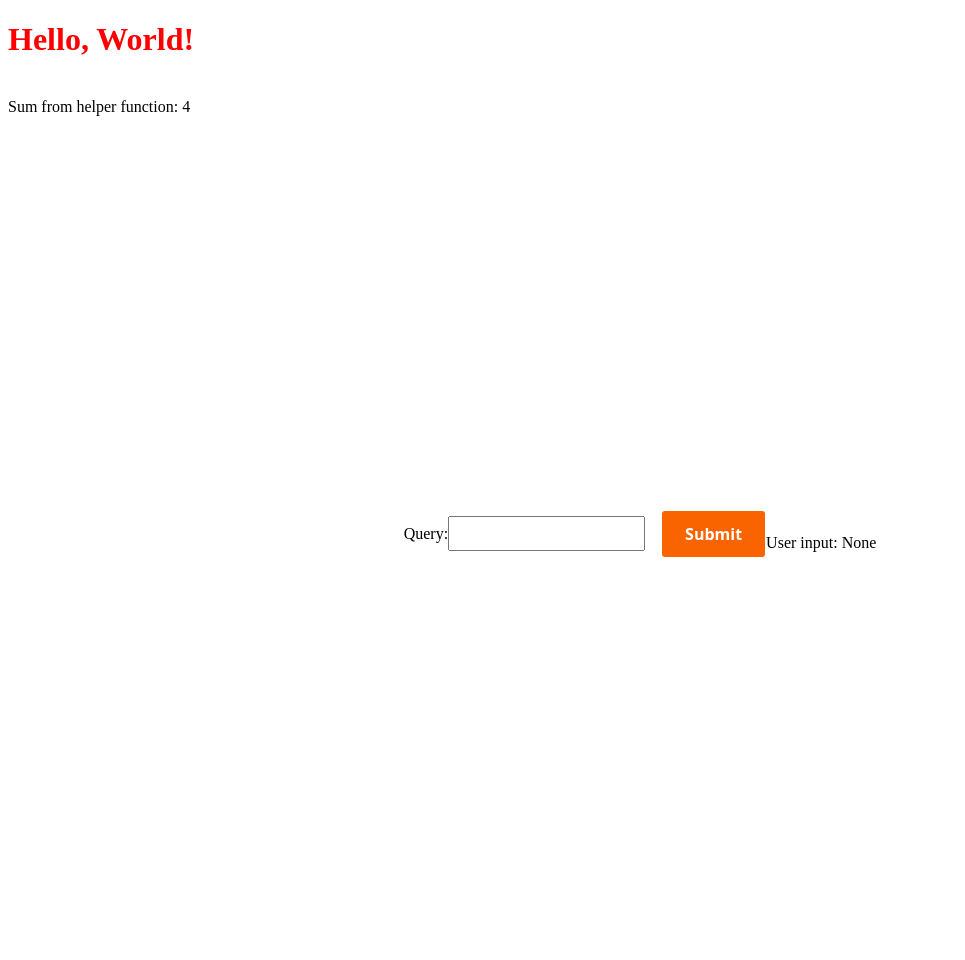
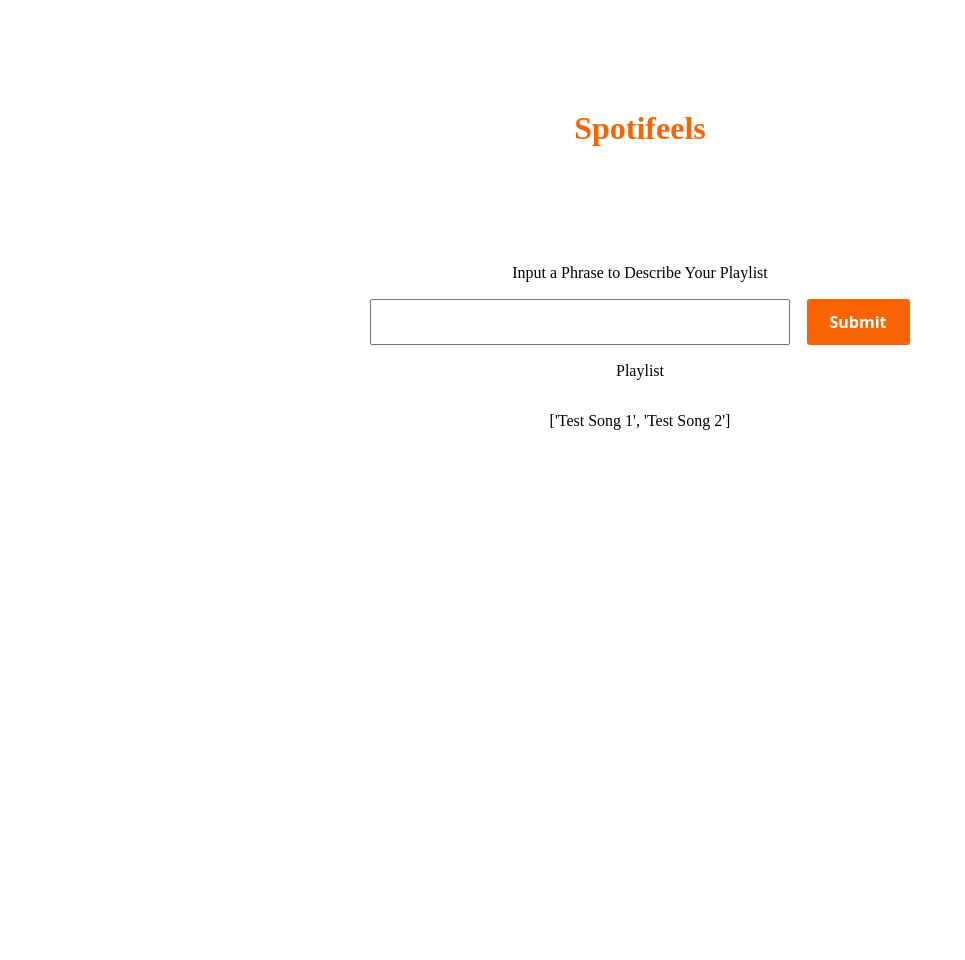
Before and after one commit to alvyOG/spotifeels, a Django app: page /search/ in a window 1280 px wide. Shown: the whole page, without its empty margins (0-965 px from the left). After the commit the page ends 430 px from the top, so only its background shows below. Run offline with Django 4.2, Linux system fonts and the light colour scheme.

Commit message:
django hooks for search

```diff
--- a/spotifeels_project/search/static/style.css
+++ b/spotifeels_project/search/static/style.css
@@ -1,12 +1,13 @@
 h1 {
-    color: red;
+    color: #fa6400;
 }
 
-.container {
+.search-container {
     display: flex;
     justify-content: center;
     align-items: center;
-    height: 100vh;
+    /*height: 100vh;*/
+    flex-direction: column;
   }
 
   .form {
@@ -19,7 +20,29 @@ h1 {
   input[type="text"] {
     padding: 0.5rem;
     margin-right: 1rem;
+    width: 50vh;
+    height: 1.65rem
   }
+
+  .search-prompt {
+    display: flex;
+    justify-content: center;
+    align-items: center;
+  }
+
+  .search-output {
+    display: flex;
+    justify-content: center;
+    align-items: center;
+    flex-direction: column;
+  }
+
+.title-container {
+    display: flex;
+    justify-content: center;
+    align-items: center;
+    height: 30vh;
+}
 
 
 
--- a/spotifeels_project/search/templates/index.html
+++ b/spotifeels_project/search/templates/index.html
@@ -8,29 +8,24 @@
 </head>
 
 <body>
-    <h1>Hello, World!</h1>
-    <br>
-    Sum from helper function: {{ sum }}
-    <br>
-    <br>
+    <div class="title-container">
+        <h1>Spotifeels</h1>
+    </div>
 
-    <div class="container">
-        <!-- Cretae a form where user can type and submit text -->
+    <div class="search-container">
+        <!-- Create a form where user can type and submit text -->
+        <div class="search-prompt">
+            <p>Input a Phrase to Describe Your Playlist</p>
+        </div>
         <form method="POST" class="form">
             {% csrf_token %}
-            Query: <input type="text" name="user_input">
+            <input type="text" name="user_input">
             <button type="submit" class="button">Submit</button>
         </form>
-        <br>
-        User input: {{ user_input }}
+        <div class="search-output">
+            <p>Playlist</p>
+            <p>{{ playlist_output }}</p>
+        </div>
     </div>
-
-    <br>
-
-
 </body>
-
-
-
-
 </html>
--- a/spotifeels_project/search/views.py
+++ b/spotifeels_project/search/views.py
@@ -2,15 +2,39 @@ from django.http import HttpResponse
 from django.shortcuts import render
 
 def index(request):
-    s = sum(1, 3)
-    # return HttpResponse(f"Search Index! Sum: {s}")
+    # Test function
+    #s = sum(1,3)
 
     # Get user input field from form on HTML page
     user_input = request.POST.get('user_input')
 
+    # Parse user input as playlist query
+    playlist_query = parseUserInput(user_input)
+
+    # Generate playlist from query
+    playlist_output = generatePlaylistFromQuery(playlist_query)
+
     # Pass in data to the html page (sum and user input)
-    return render(request, "index.html", {"sum": s, "user_input": user_input})
+    #return render(request, "index.html", {"sum": s, "user_input": user_input})
+    return render(request, "index.html", {
+        "user_input": user_input,
+        "playlist_output": playlist_output
+    })
 
 # Test function, shows how to use other functions within view
 def sum(num1, num2):
     return num1 + num2
+
+# Parse a given input to create a valid playlist query
+def parseUserInput(input):
+    output = []
+    return output
+
+# Generate a playlist from a valid query (list)
+def generatePlaylistFromQuery(query):
+    playlist = []
+    s1 = "Test Song 1"
+    s2 = "Test Song 2"
+    playlist.append(s1)
+    playlist.append(s2)
+    return playlist
```
